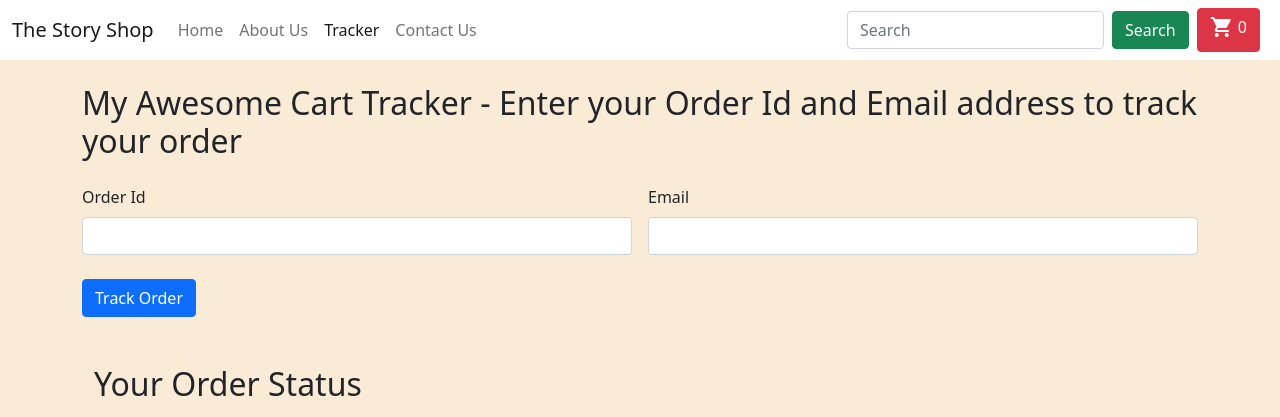
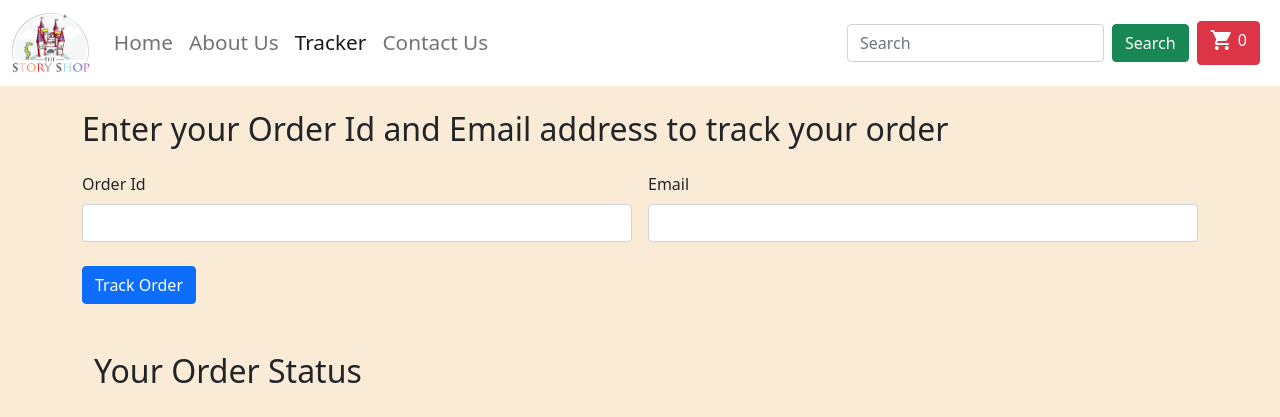
Before and after one commit to prabhavagrawal7/bookshop, a Django app: page /shop/tracker/ in a window 1280 px wide. Shown: the top 417 px of the page. Run offline with Django 3.2, Linux system fonts and the light colour scheme.

Commit message:
asthetic changes v2.0

```diff
--- a/shop/templates/shop/basic.html
+++ b/shop/templates/shop/basic.html
@@ -18,6 +18,12 @@
 			top: 0px;
 			background-color: white;
 		}
+		.nav-item{
+			font-size: 1.3rem;
+		}
+		.nav-item {
+			size: 20cm;
+		}
 		body{background-color: antiquewhite;}
 	</style>
 	<link href="https://fonts.googleapis.com/icon?family=Material+Icons" rel="stylesheet">
@@ -26,7 +32,7 @@
 <body>
 	<nav class="navbar navbar-expand-lg navbar-light custom-navbar">
 		<div class="container-fluid">
-			<a class="navbar-brand" href="/shop">The Story Shop</a>
+			<a class="navbar-brand" href="/shop"><img src="/media/shop/images/thestoryshop.png" class="m2-2" alt="NOT FOUND" style="height: 60px; object-fit: scale-down;"></a>
 			<button class="navbar-toggler" type="button" data-bs-toggle="collapse"
 				data-bs-target="#navbarSupportedContent" aria-controls="navbarSupportedContent" aria-expanded="false"
 				aria-label="Toggle navigation">
--- a/shop/templates/shop/tracker.html
+++ b/shop/templates/shop/tracker.html
@@ -7,7 +7,7 @@
     document.getElementById('homepage').classList.remove('active');
 </script>
 <div class="container">
-    <h2 class="my-4">My Awesome Cart Tracker - Enter your Order Id and Email address to track your order</h2>
+    <h2 class="my-4">Enter your Order Id and Email address to track your order</h2>
 
     <form class="row g-3" method="POST" action="#" id="trackerform"> {% csrf_token %}
         <div class="col-md-6">
```
Also changed, not shown: media/shop/images/thestoryshop.png (added).
